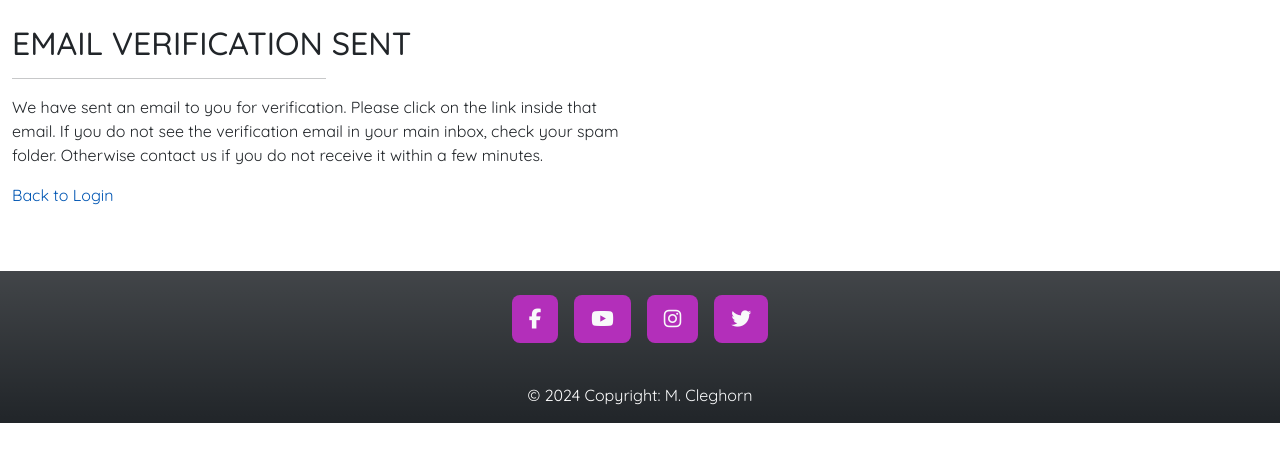
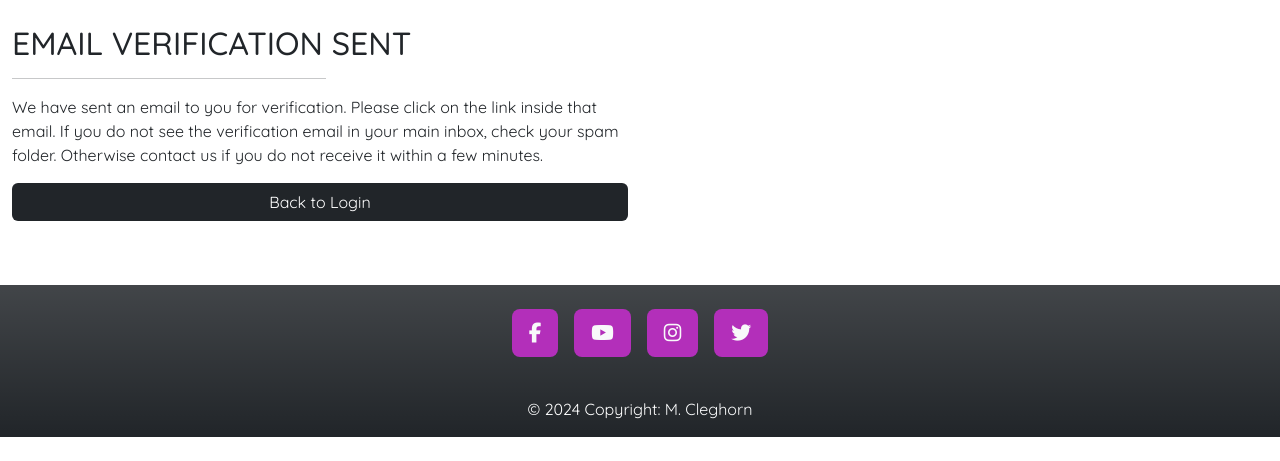
Before and after one commit to Cleg83/sew_crafty_project, a Django app: template templates/account/verification_sent.html in a window 1280 px wide. Shown: the part 56-517 px from the top of the page. Run offline with Django 5.2, Linux system fonts and the light colour scheme; the template is opened without the code that fills it, so the values that code supplies are empty; parts of the project's set-up code (start-up, migrations or seed data) failed here and were passed over; some libraries are stand-ins or nearby versions.

Commit message:
Change back to login link to a styled button

```diff
--- a/templates/account/verification_sent.html
+++ b/templates/account/verification_sent.html
@@ -19,7 +19,7 @@
                 verification. Please click on the link inside that email. If you do not see the verification email in your main inbox, check your spam folder. Otherwise
                 contact us if you do not receive it within a few minutes.{% endblocktrans %}</p>
             <p class="mt-3">
-                <a class="dark-blue-link" href="{% url 'account_login' %}">{% trans "Back to Login" %}</a>
+                <a class="btn back-button w-100" href="{% url 'account_login' %}">{% trans "Back to Login" %}</a>
             </p>
         </div>
     </div>
```
